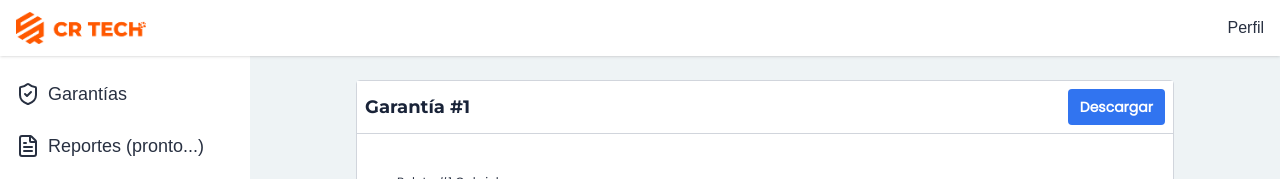
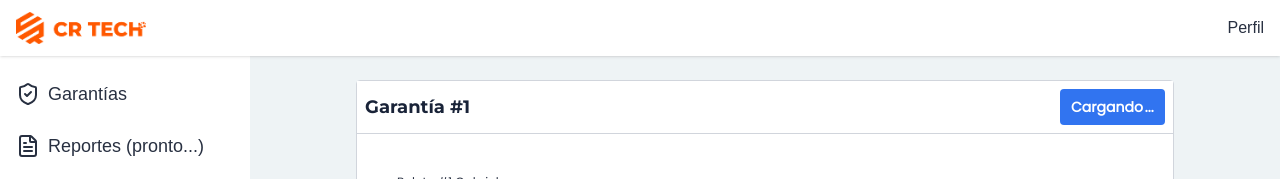
Before and after one commit to byronjvh/garantias, a Next.js app: page /dashboard/garantias/1 in a window 1280 px wide. Shown: the top 179 px of the page. Built offline with nearby package versions, Linux system fonts and the light colour scheme.

Commit message:
add: Loading effect

```diff
--- /dev/null
+++ b/app/components/PrimaryButton.module.css
@@ -0,0 +1,8 @@
+.loading-effect {}
+
+.dots {
+    font-size: 18px;
+    line-height: 1;
+    background-color: black;
+    height: 20px;
+}
--- a/app/components/PrimaryButton.tsx
+++ b/app/components/PrimaryButton.tsx
@@ -1,10 +1,23 @@
+import styles from "./PrimaryButton.module.css"
+
 interface Props {
     text: string,
-    onClick?: React.MouseEventHandler<HTMLButtonElement>
+    onClick?: React.MouseEventHandler<HTMLButtonElement>,
+    loading?: boolean
 }
 
-export default function PrimaryButton({ text, onClick }: Props) {
+export default function PrimaryButton({ text, onClick, loading }: Props) {
     return (
-        <button onClick={onClick} className="bg-accent cursor-pointer px-3 py-2 text-sm font-bold text-white hover:brightness-110 ease-out transition-all duration-200 rounded">{text}</button>
+        <button onClick={onClick} className="bg-accent cursor-pointer px-4 py-2 text-sm font-bold text-white hover:brightness-110 ease-out transition-all duration-200 rounded relative">
+            <p className={`inline ${!loading ? "opacity-0" : "opacity-100"}`}>{text}</p>
+            <p className={`loading-effect flex flex-nowrap absolute left-1/2 top-1/2 -translate-1/2 ${!loading ? "inline" : "hidden"}`}>
+                Cargando
+                <div className="dots ml-0.5 inline">
+                    <span className="dot-1">.</span>
+                    <span className="dot-2">.</span>
+                    <span className="dot-3">.</span>
+                </div>
+            </p>
+        </button>
     )
 }
```
